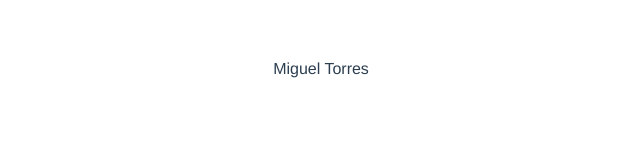
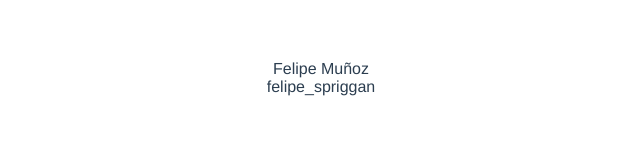
Before and after one commit to felipemunozca/platzi_cursoVueComponentesComposition, a Vue app: page / in a window 1280 px wide. Shown: the top 160 px of the page, without its empty margins (319-959 px from the left). Built offline with nearby package versions, Linux system fonts and the light colour scheme.

Commit message:
Clase 19 completada.

```diff
--- /dev/null
+++ b/avancesPorClase/clase_19/App.vue
@@ -0,0 +1,42 @@
+<template>
+    <Home first-name="Felipe" last-name="Muñoz" otroValor="solo soy texto"></Home>
+</template>
+
+<script>
+import Home from "./components/HomeComponent.vue";
+/**
+ * N_19.3: Se importa la función provide que pertenece a vue.
+ */
+import { provide } from "vue";
+
+export default {
+    name: "App",
+    components: {
+        Home,
+    },
+    /**
+     * N_19.2: En esta clase pondremos a prueba las características de provide/inject.
+     * provide/inject -> es la forma de Vue para generar componentes que se comunican de forma profunda con sus descendientes.
+     * La forma de utilizar provide/inject dentro de Composition API es lo mismo que utilizar la función setup().
+     * Se crea la función setup() pero antes se importa el provide.
+     *
+     * N_19.4: agregamos la función provide() y dentro creamos un nombre de variable, a la cual se le asigna un valor. En esta
+     *      caso sera un nombre de usuario que utilicemos en alguna red social.
+     * Dentro de provide también se pueden utilizar variables reactivas utilizando ref.
+     */
+    setup() {
+        provide("username", "felipe_spriggan");
+    },
+};
+</script>
+
+<style>
+#app {
+    font-family: Avenir, Helvetica, Arial, sans-serif;
+    -webkit-font-smoothing: antialiased;
+    -moz-osx-font-smoothing: grayscale;
+    text-align: center;
+    color: #2c3e50;
+    margin-top: 60px;
+}
+</style>
--- /dev/null
+++ b/avancesPorClase/clase_19/HomeComponent.vue
@@ -0,0 +1,50 @@
+<!--
+    N_19.1: Continuamos con el mismo ejemplo de la clase anterior.
+
+    N_19.8: Se imprime el valor de la variable username que viene desde el componente App.vue
+-->
+<template>
+    <div>{{ fullName }}</div>
+    <div>{{ username }}</div>
+</template>
+
+<script>
+/**
+ * N_19.5: Desde el archivo descendiente, para poder recibir la variable que se esta enviando, se debe importar inject que
+ *      pertenece a  vue.
+ */
+import { toRefs, computed, inject } from "vue";
+
+export default {
+    props: {
+        firstName: String,
+        lastName: String,
+    },
+    setup(props, { expose }) {
+        const { firstName, lastName } = toRefs(props);
+
+        const fullName = computed(() => {
+            return `${firstName.value} ${lastName.value}`;
+        });
+
+        /**
+         * N_19.6: Dentro de la función setup() se crea una variable para almacenar el valor recibido (puede ser el mismo nombre
+         *      u otro) seguido de la función inject() y dentro, el nombre de la variable a la que queremos acceder.
+         */
+        const username = inject("username");
+
+        expose({
+            fullName,
+        });
+
+        /**
+         * N_19.7: Ya con el valor de la variable guardado dentro del componente, se puede retornar para utilizar fuera de la
+         *      función setup().
+         */
+        return {
+            fullName,
+            username,
+        };
+    },
+};
+</script>
--- a/src/App.vue
+++ b/src/App.vue
@@ -1,14 +1,18 @@
 <template>
-  <Home first-name="Miguel" last-name="Torres" otroValor="solo soy texto"></Home>
+  <Home first-name="Felipe" last-name="Muñoz" otroValor="solo soy texto"></Home>
 </template>
 
 <script>
 import Home from "./components/HomeComponent.vue";
+import { provide } from "vue";
 
 export default {
   name: "App",
   components: {
     Home,
+  },
+  setup() {
+    provide("username", "felipe_spriggan");
   },
 };
 </script>
--- a/src/components/HomeComponent.vue
+++ b/src/components/HomeComponent.vue
@@ -1,9 +1,10 @@
 <template>
   <div>{{ fullName }}</div>
+  <div>{{ username }}</div>
 </template>
 
 <script>
-import { toRefs, computed } from "vue";
+import { toRefs, computed, inject } from "vue";
 
 export default {
   props: {
@@ -11,13 +12,13 @@ export default {
     lastName: String,
   },
   setup(props, { expose }) {
-    // console.log(context);
-
     const { firstName, lastName } = toRefs(props);
 
     const fullName = computed(() => {
       return `${firstName.value} ${lastName.value}`;
     });
+
+    const username = inject("username");
 
     expose({
       fullName,
@@ -25,6 +26,7 @@ export default {
 
     return {
       fullName,
+      username,
     };
   },
 };
```
Also changed, not shown: apuntesDelCurso/readme.md.
